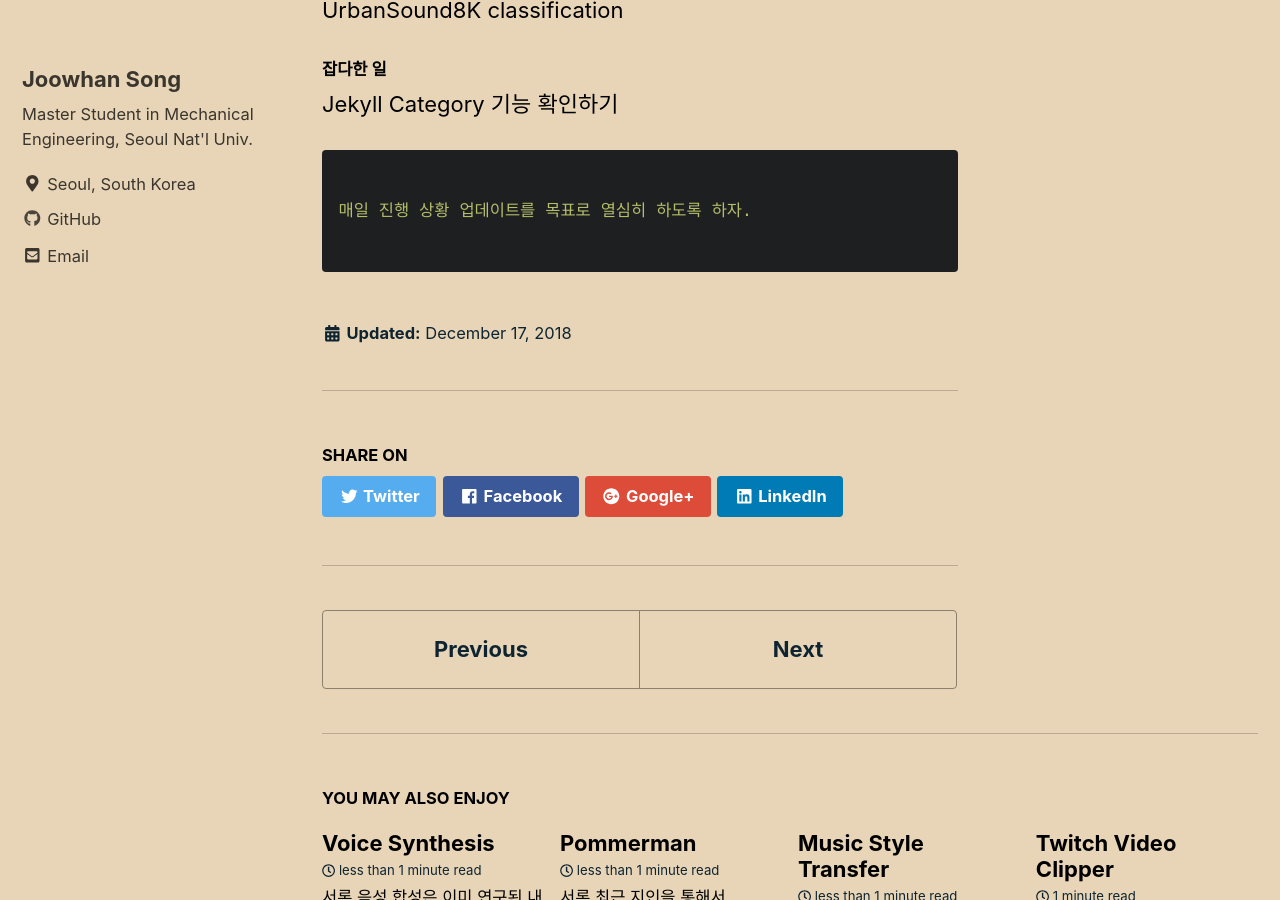
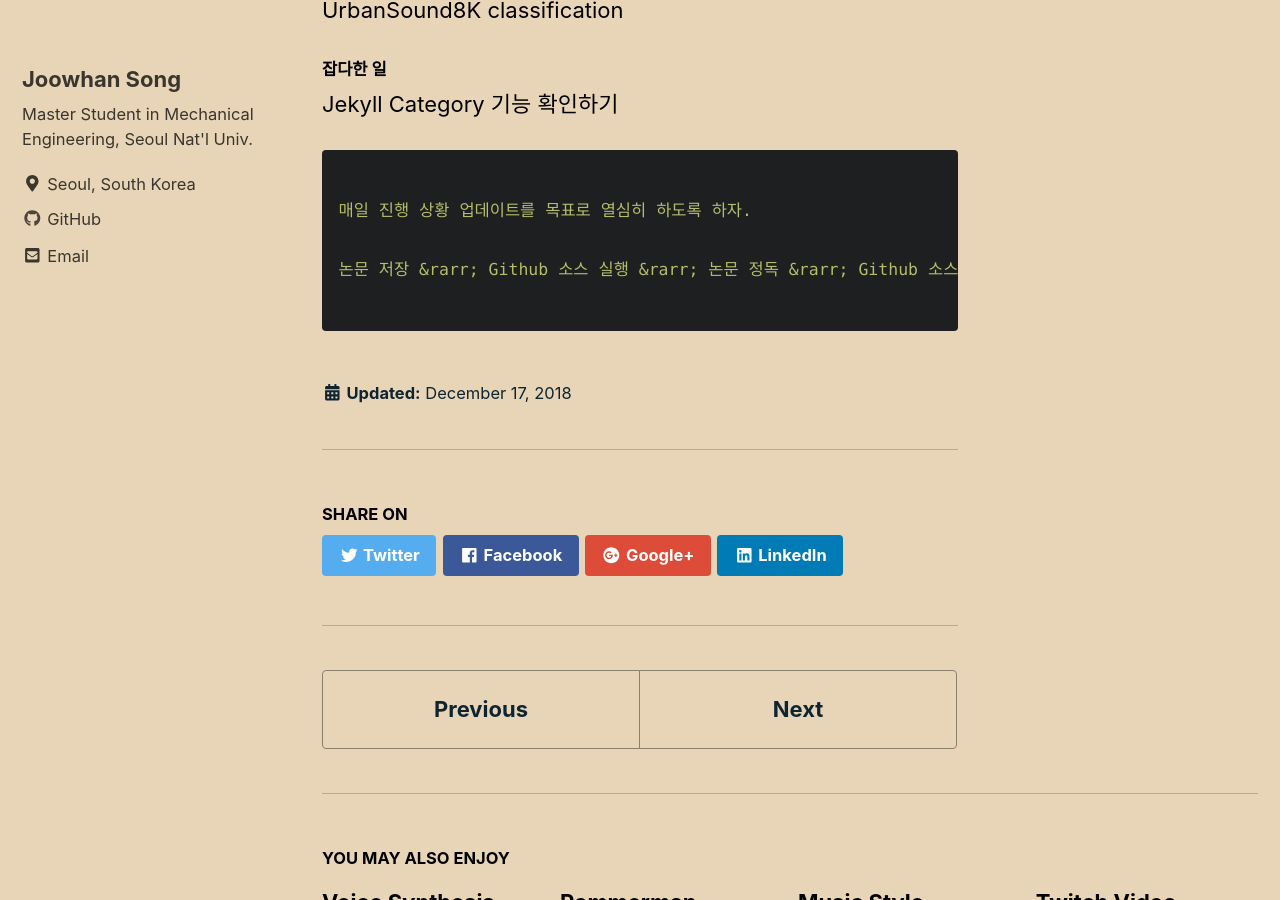
Before and after one commit to Joovvhan/joovvhan.github.io, a Jekyll site: the page built from _posts/2018-12-17-overview.md, in a window 1280 px wide and 900 px high, scrolled down 1797 px. Built offline with Jekyll 4.4.1, drawn with Linux system fonts in a browser that asks for light colours; cached includes are drawn as plain includes; nearby versions of some CDN libraries.

Commit message:
Update 2018-12-17-overview.md
Added work flow

````diff
--- a/_posts/2018-12-17-overview.md
+++ b/_posts/2018-12-17-overview.md
@@ -60,4 +60,6 @@ Markdown 연습, 현황 정리 및 진행 상황을 정리하는 페이지로
 
 매일 진행 상황 업데이트를 목표로 열심히 하도록 하자.
 
+논문 저장 &rarr; Github 소스 실행 &rarr; 논문 정독 &rarr; Github 소스 이해 &rarr; 자체 코드 구현
+
 ```
````
